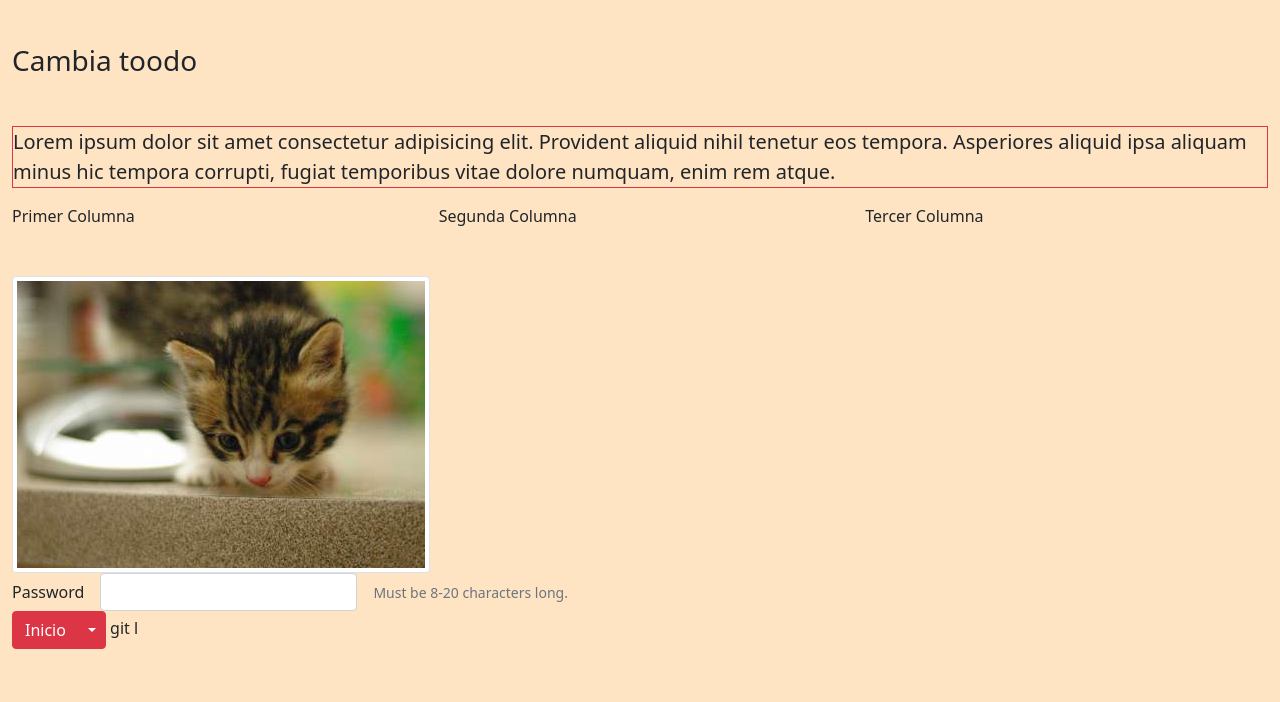
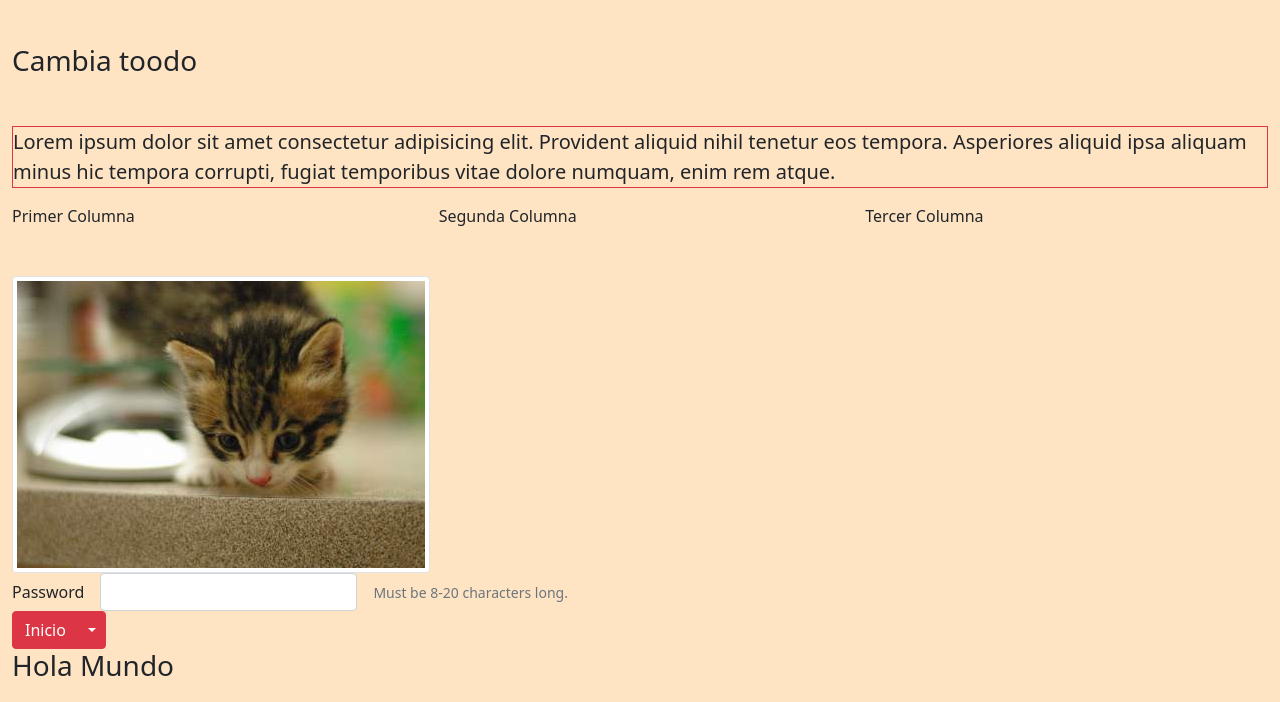
Before and after one commit to bahiamussio/Probando, a plain HTML site: page index.html in a window 1280 px wide. Shown: the part 98-800 px from the top of the page. Drawn offline with nearby package versions, Linux system fonts and the light colour scheme.

Commit message:
Agregué un H3

```diff
--- a/index.html
+++ b/index.html
@@ -70,9 +70,12 @@
         </ul>
       </div>
 
+      <h3>Hola Mundo
+      </h3>
     <!-- Este script va SIEMPRE al final, algunos elementos de BS utilizan JS, por lo que lo voy a agregar aquí al final. Si tenemos varias páginas, tenemos que agregarlos en todas. -->
     <script src="https://cdn.jsdelivr.net/npm/bootstrap@5.1.3/dist/js/bootstrap.bundle.min.js"
         integrity="sha384-ka7Sk0Gln4gmtz2MlQnikT1wXgYsOg+OMhuP+IlRH9sENBO0LRn5q+8nbTov4+1p" crossorigin="anonymous">
     </script>
+
 </body>
-</html>git l
+</html>
```
